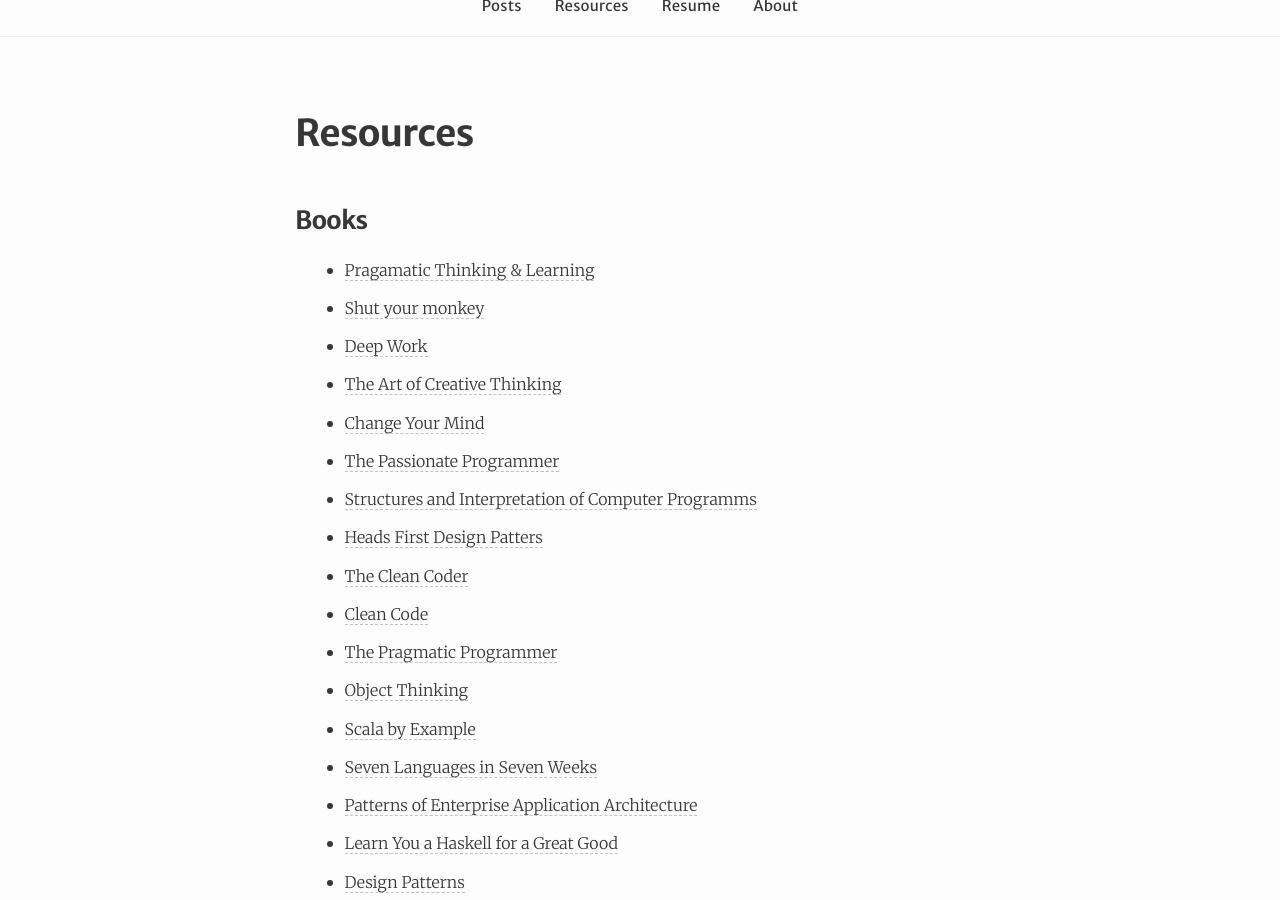
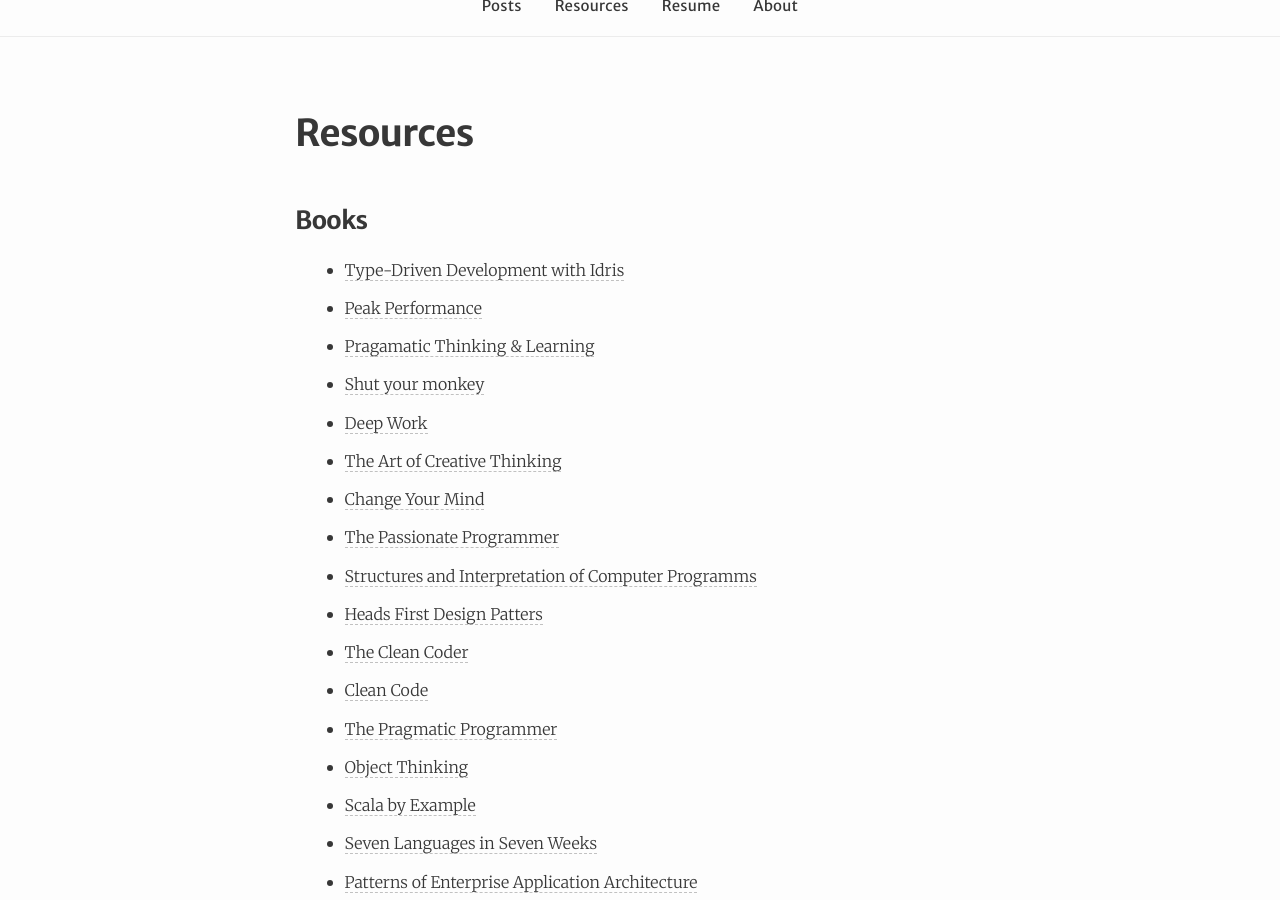
Before and after one commit to NunoAlexandre/nunoalexandre.github.io, a Jekyll site: the page built from resources.md, in a window 1280 px wide and 900 px high, scrolled down 305 px. Built offline with Jekyll 4.4.1, drawn with Linux system fonts in a browser that asks for light colours; comment, search, counter and statistics services are not loaded.

Commit message:
Add two new entries to the list of books

```diff
--- a/resources.md
+++ b/resources.md
@@ -7,6 +7,8 @@
 
 ### Books
 
+* [Type-Driven Development with Idris](https://www.manning.com/books/type-driven-development-with-idris)
+* [Peak Performance](https://www.amazon.com/Peak-Performance-Elevate-Burnout-Science-ebook/dp/B01N1RNP9N)
 * [Pragamatic Thinking & Learning](https://www.amazon.com/Pragmatic-Thinking-Learning-Refactor-Programmers/dp/1934356050)
 * [Shut your monkey](https://www.amazon.com/Shut-Your-Monkey-Control-Critic/dp/1440341133/ref=sr_1_1?ie=UTF8&qid=1524240206&sr=8-1&keywords=Shut+your+monkey)
 * [Deep Work](https://www.amazon.com/Deep-Work-Focused-Success-Distracted/dp/1455586692)
```
